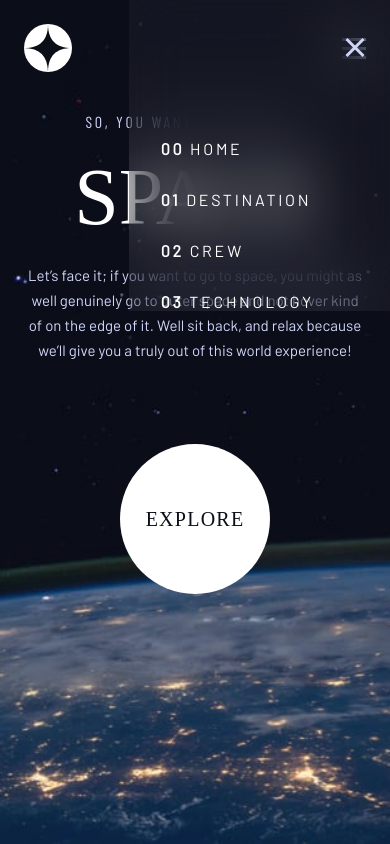
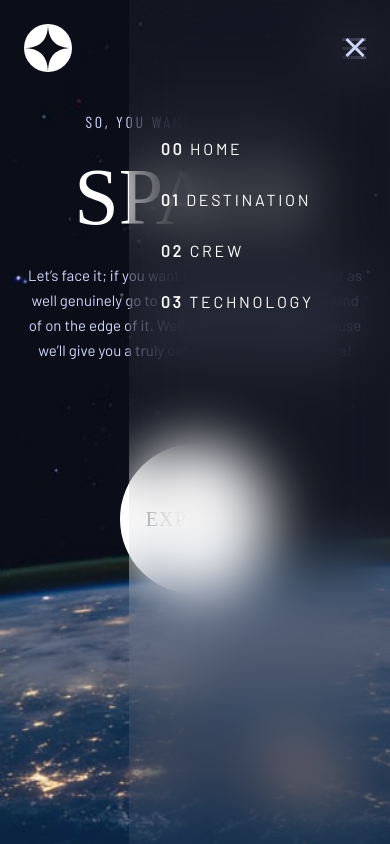
Before and after one commit to MichalTrubini/REACT_Space-tourism-multi-page-website, a React (Create React App) app: page / in a window 390 px wide. Both pictures are taken after a click on the picture 354 px from the left and 48 px from the top of the page. Built offline with nearby package versions, Linux system fonts and the light colour scheme; a web font is replaced by a local one.

Commit message:
mobile menu height fix

```diff
--- a/src/components/MobileMenu.js
+++ b/src/components/MobileMenu.js
@@ -20,6 +20,8 @@ const MobileMenu = () => {
         setMenuVisible(false);
     }
 
+    const height = window.innerHeight;
+
     return (
         <>
             <div className='nav__img-container'>
@@ -28,7 +30,7 @@ const MobileMenu = () => {
             <div className='nav__hamburger-container'>
                 <img src={hamburger} alt="open menu" onClick={ShowMenuHandler}/>
             </div>
-            <div className={(menuVisible && 'mobile-menu mobile-menu__visible') || 'mobile-menu'}>
+            <div className={(menuVisible && 'mobile-menu mobile-menu__visible') || 'mobile-menu'} style={{minHeight:height}}>
                 <div className='mobile-menu__close-container'>
                     <img src={close} alt="close menu" className='mobile-menu__close' onClick={HideMenuHandler}/>
                 </div>
```
Lines whose indentation alone changed are shown as unchanged.
